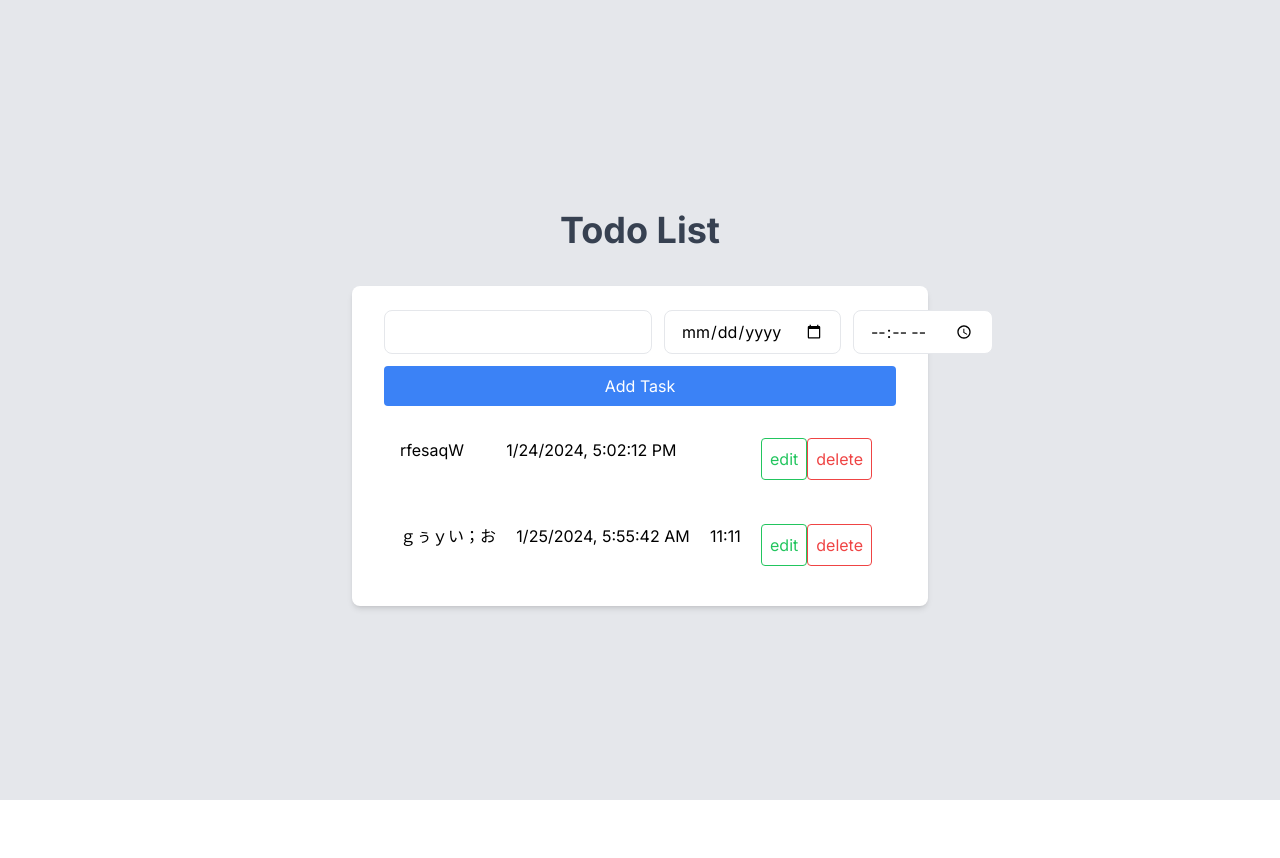
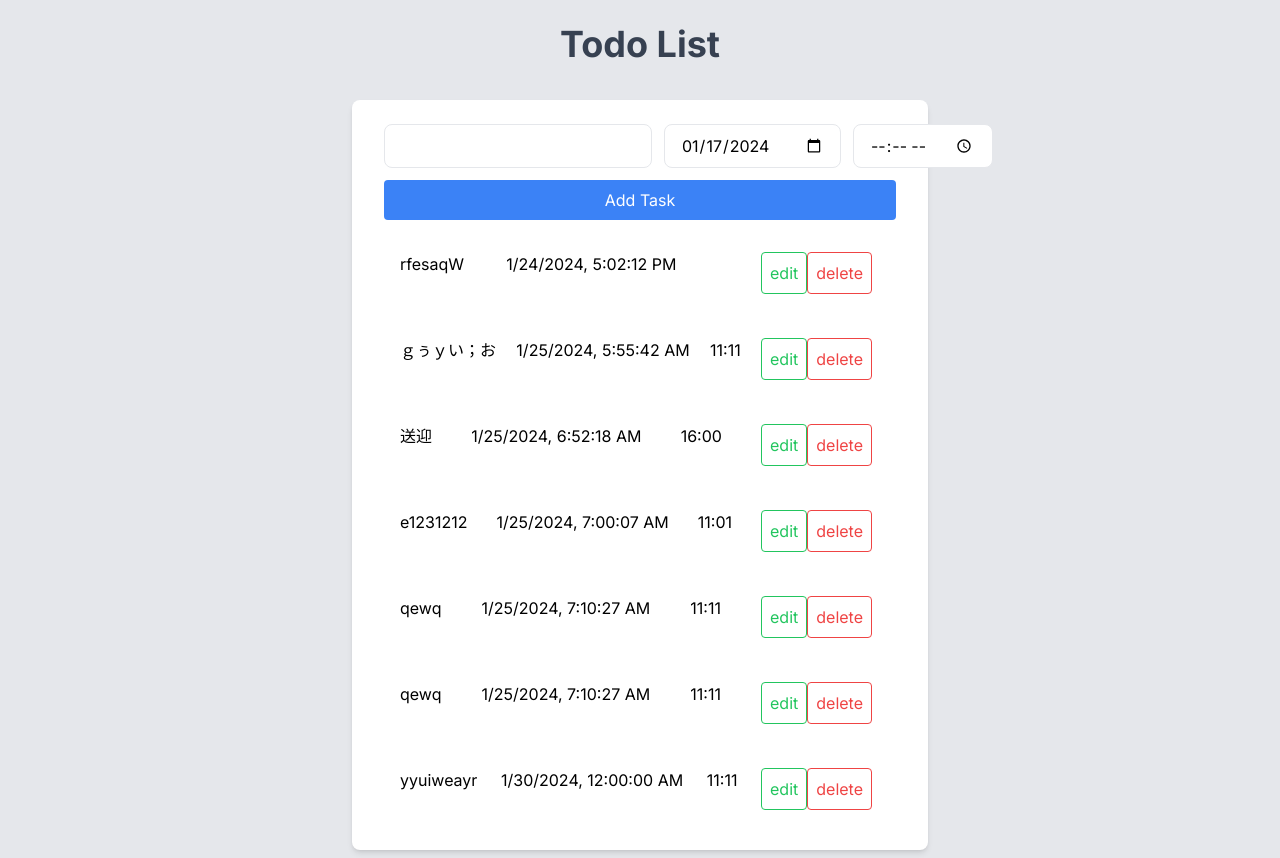
Before and after one commit to i2rin/todolist-nextjs, a Next.js app: page / in a window 1280 px wide. Before the commit the page ends 800 px from the top, so only its background shows below. Built offline with nearby package versions, Linux system fonts and the light colour scheme; data requests are answered from the project's data file.

Commit message:
🐛日付登録できるようになりました

```diff
--- a/src/app/components/AddTask.tsx
+++ b/src/app/components/AddTask.tsx
@@ -1,5 +1,6 @@
 "use client";
 import { addTodo } from "../pages/api";
+import { formatDate } from "./Todo";
 import React, { ChangeEvent, FormEvent, useState } from 'react';
 import {v4 as uuidv4} from "uuid";
 
@@ -15,14 +16,16 @@ const AddTask = () => {
         const newTask ={
             id: uuidv4(),
             text: taskTitle,
-            date: new Date,
+            date: deadlineDate,
             time: deadlineTime
         };
+
         await addTodo (newTask);
         setTaskTitle("");
         setDeadlineDate(new Date());
         setDeadlineTime("");
-    };
+    }
+
 
     return (
         <form className = "mb-4 space-y-3" onSubmit={handleSubmit}>
@@ -38,9 +41,10 @@ const AddTask = () => {
                     className = "flex-2 border px-4 py-2 rounded-lg focus:ourline-none fucus:boder-blue-400"
                     onChange={(e: ChangeEvent<HTMLInputElement>) => {
                         setDeadlineDate(new Date(e.target.value));
-                console.log(`${deadlineDate.getFullYear()}-${deadlineDate.getMonth() + 1}-${deadlineDate.getDate()}`);
                     }}
-            value = {`${deadlineDate.getFullYear()}-${deadlineDate.getMonth() + 1} -${deadlineDate.getDate()}`}
+                    //value = {`${deadlineDate.getFullYear()}-${deadlineDate.getMonth() + 1} -${deadlineDate.getDate()}`}
+                    //value = {deadlineDate.toString()}
+                    value = {formatDate(deadlineDate)}
                 />
                 <input
                     type = "time"
@@ -51,7 +55,7 @@ const AddTask = () => {
             </div>
             <button className="w-full px-4 py-2 text-white bg-blue-500 rounded transform hover:bg-blue-400 hover:scale-95 duration-200">Add Task</button>
         </form>
-  )
+    );
 };
 
 export default AddTask;
--- a/src/app/components/Todo.tsx
+++ b/src/app/components/Todo.tsx
@@ -5,10 +5,8 @@ import { deleteTodo, editTodo } from '../pages/api';
 interface TodoProps {
     task: Task;
 }
-
-const Todo = ({ task }: TodoProps) => {
-// Date オブジェクトを YYYY-MM-DD 形式の文字列に変換
-    const formatDate = (date : Date | string) : string => {
+//Date オブジェクトを YYYY-MM-DD 形式の文字列に変換
+export const formatDate = (date : Date | string) : string => {
     if (!date) return ''
     const d = new Date(date);
     let month = '' + (d.getMonth() + 1);
@@ -23,7 +21,7 @@ const Todo = ({ task }: TodoProps) => {
     return [year, month, day].join('-');
 };
 
-    const formatTime = (date: Date | string) : string => {
+export const formatTime = (date: Date | string) : string => {
     if (!date) return '';
 
     const d = new Date(date);
@@ -34,6 +32,8 @@ const Todo = ({ task }: TodoProps) => {
     if (minutes.length < 2) minutes = '0' + minutes;
     return `${hours}:${minutes}`;
 };
+
+const Todo = ({ task }: TodoProps) => {
 
     const ref = useRef<HTMLInputElement>(null);
     const [isEditing, setIsEditing] = useState(false);
@@ -85,7 +85,8 @@ const Todo = ({ task }: TodoProps) => {
                    />
                    <input
                         type="date"
-                        value = {formatDate(editedTaskDate)}
+                        //value = {formatDate(editedTaskDate)}
+                        value = {editedTaskDate.toString()}
                         onChange = {
                             (e: React.ChangeEvent<HTMLInputElement>) => setEditedTaskDate(e.target.value ? new Date(e.target.value) : new Date())
                         }
--- a/src/app/data/todos.json
+++ b/src/app/data/todos.json
@@ -11,6 +11,36 @@
       "text": "ｇぅｙい；お",
       "date": "2024-01-25T05:55:42.935Z",
       "time": "11:11"
+    },
+    {
+      "id": "01d1ac8c-3927-459e-a9be-b2bc356c029e",
+      "text": "送迎",
+      "date": "2024-01-25T06:52:18.557Z",
+      "time": "16:00"
+    },
+    {
+      "id": "894089bb-72b1-4404-9e5b-ac7c5a7e579e",
+      "text": "e1231212",
+      "date": "2024-01-25T07:00:07.990Z",
+      "time": "11:01"
+    },
+    {
+      "id": "468f8fe7-9f1c-4401-8b52-aa7a5e120d6b",
+      "text": "qewq",
+      "date": "2024-01-25T07:10:27.600Z",
+      "time": "11:11"
+    },
+    {
+      "id": "468f8fe7-9f1c-4401-8b52-aa7a5e120d6b",
+      "text": "qewq",
+      "date": "2024-01-25T07:10:27.600Z",
+      "time": "11:11"
+    },
+    {
+      "id": "10dc6237-574c-4e6c-b5b0-b6cf5a3448a5",
+      "text": "yyuiweayr",
+      "date": "2024-01-30T00:00:00.000Z",
+      "time": "11:11"
     }
   ]
 }
```
Lines whose indentation alone changed are shown as unchanged.
